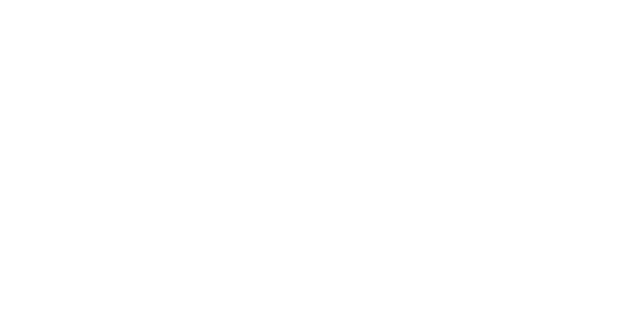
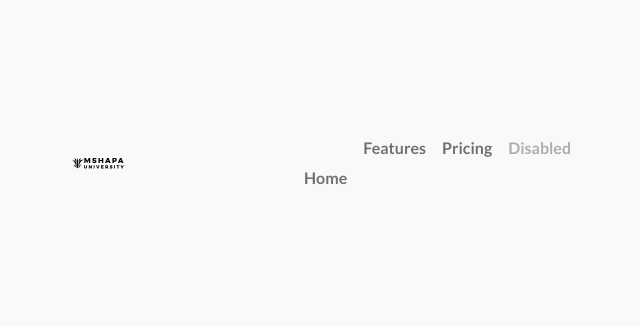
Before and after one commit to SandersonNyange/Voting-System-Final-Project, a plain HTML site: page index.html in a window 1280 px wide. Shown: the whole page, without its empty margins (52-692 px from the left). Drawn offline with Linux system fonts and the light colour scheme.

Commit message:
Added an image and few changes in My Code

```diff
--- a/index.html
+++ b/index.html
@@ -4,11 +4,36 @@
     <meta charset="UTF-8">
     <meta http-equiv="X-UA-Compatible" content="IE=edge">
     <meta name="viewport" content="width=device-width, initial-scale=1.0">
+    <link rel="stylesheet" href="styles/bootstrap/css/bootstrap.min.css">
+    <link rel="stylesheet" href="styles/style.css">
+    <link rel="preconnect" href="https://fonts.googleapis.com">
+    <link rel="preconnect" href="https://fonts.gstatic.com" crossorigin>
+    <link href="https://fonts.googleapis.com/css2?family=Lato:wght@700&display=swap" rel="stylesheet">
     <title>Document</title>
 </head>
 <body>
-    <header>
-
-    </header>
+    <nav class="navbar navbar-expand-lg navbar-light bg-light">
+        <a class="navbar-brand" href="#">
+            <img src="images/Mshapa.svg" width="300" height="300" alt="">
+        <button class="navbar-toggler" type="button" data-toggle="collapse" data-target="#navbarNav" aria-controls="navbarNav" aria-expanded="false" aria-label="Toggle navigation">
+          <span class="navbar-toggler-icon"></span>
+        </button>
+        <div class="collapse navbar-collapse" id="navbarNav">
+          <ul class="navbar-nav">
+            <li class="nav-item active">
+              <a class="nav-link" href="#">Home</a>
+            </li>
+            <li class="nav-item">
+              <a class="nav-link" href="#">Features</a>
+            </li>
+            <li class="nav-item">
+              <a class="nav-link" href="#">Pricing</a>
+            </li>
+            <li class="nav-item">
+              <a class="nav-link disabled" href="#">Disabled</a>
+            </li>
+          </ul>
+        </div>
+      </nav>
 </body>
 </html>
--- a/styles/style.css
+++ b/styles/style.css
@@ -0,0 +1,5 @@
+body{
+    margin: 0;
+    padding: 0;
+    font-family: 'Lato', sans-serif;
+}
```
Also changed, not shown: images/Mshapa.svg (added).
